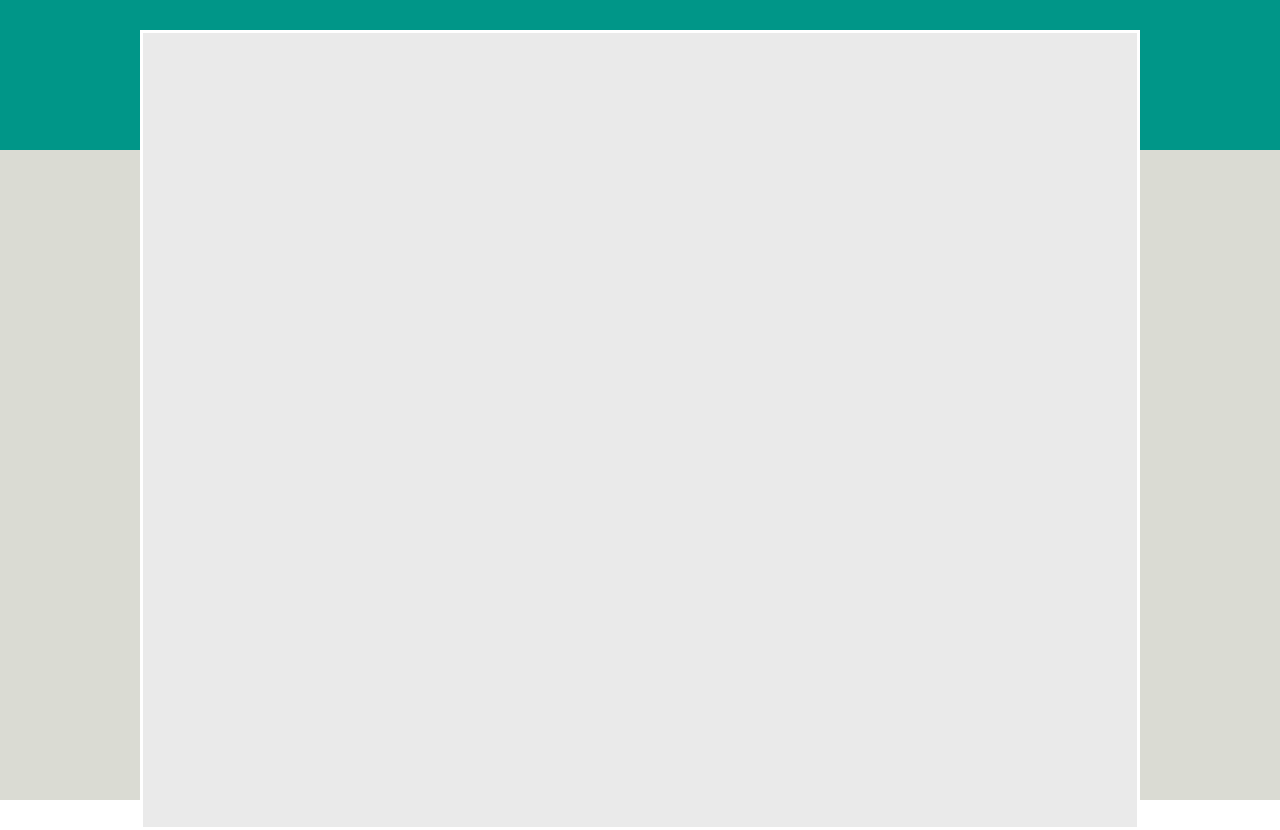
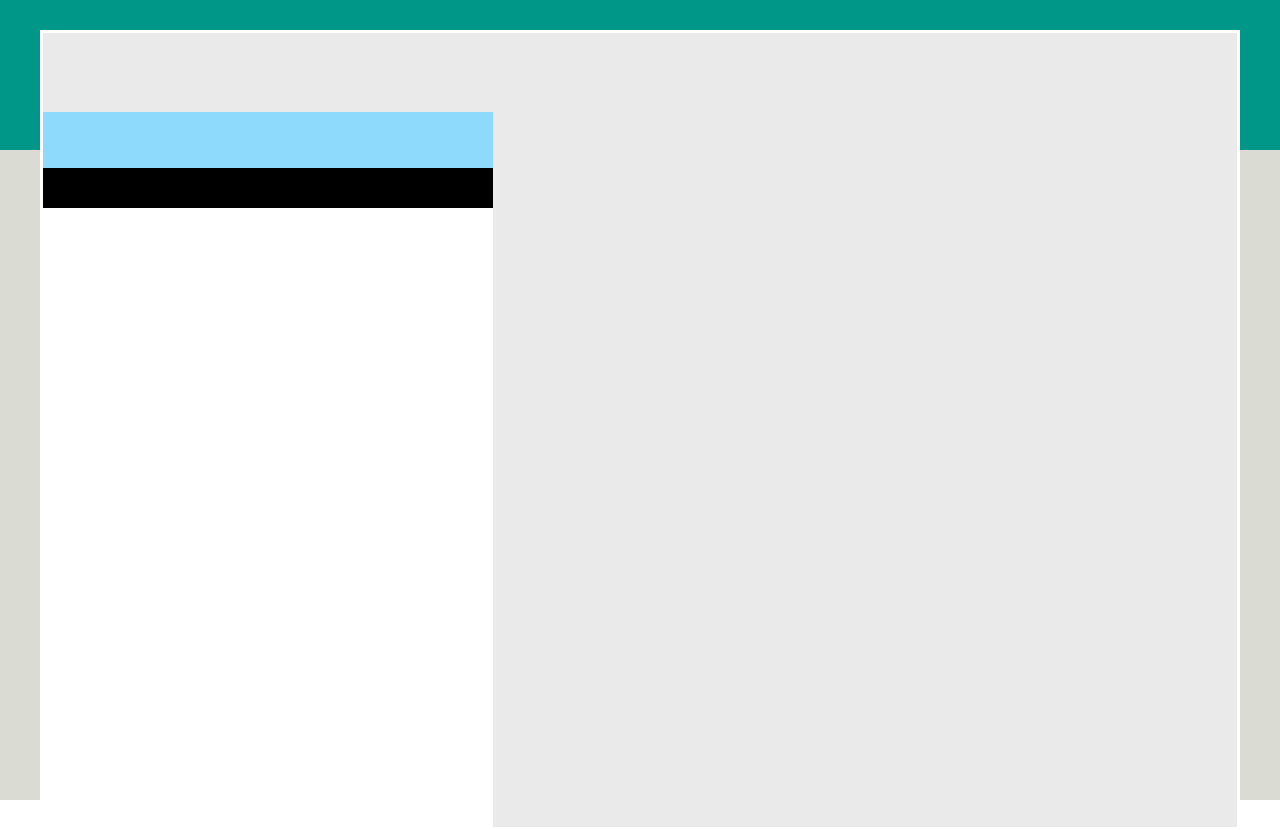
Before and after one commit to Christianmagni97/Boolzapp-con-Vue, a plain HTML site: page index.html in a window 1280 px wide. Drawn offline with nearby package versions, Linux system fonts and the light colour scheme.

```diff
--- a/index.html
+++ b/index.html
@@ -11,6 +11,13 @@
     <main></main>
     <header></header>
     <section class="base-riquadro">
+        <div class="riquadro-superiore-contatti"></div>
+        <div class="notifiche"></div>
+        <div class="ricerca"></div>
+        <div class="riquadro-parte-contatti">
+
+
+        </div>
 
     </section>
     <script src="https://unpkg.com/vue@3/dist/vue.global.js"></script>
--- a/style.css
+++ b/style.css
@@ -18,11 +18,31 @@
 
 .base-riquadro{
     background-color: #eaeaea;
-    width: 1000px;
+    width: 1200px;
     border: solid white 3px;
     height: 800px;
     position: absolute;
-    margin-left: calc(50% - 500px);
+    margin-left: calc(50% - 600px);
     margin-top: 30px;
+}
+.riquadro-parte-contatti{
 
+    background-color: white;
+    height: 78%;
+    width: 450px;
 }
+.riquadro-superiore-contatti{
+    height: 10%;
+    width: 450px;
+    background-color: #eaeaea;
+}
+.notifiche{
+    background-color: #8edafc;
+    height: 7%;
+    width: 450px;
+}
+.ricerca{
+    height: 5%;
+    width: 450px;
+    background-color: black;
+}
```
Also changed, not shown: img/avatar_1.jpg (added), img/avatar_2.jpg (added), img/avatar_3.jpg (added), img/avatar_4.jpg (added), img/avatar_5.jpg (added), img/avatar_6.jpg (added), img/avatar_7.jpg (added), img/avatar_8.jpg (added), img/avatar_io.jpg (added), img/mine.jpg (added).
